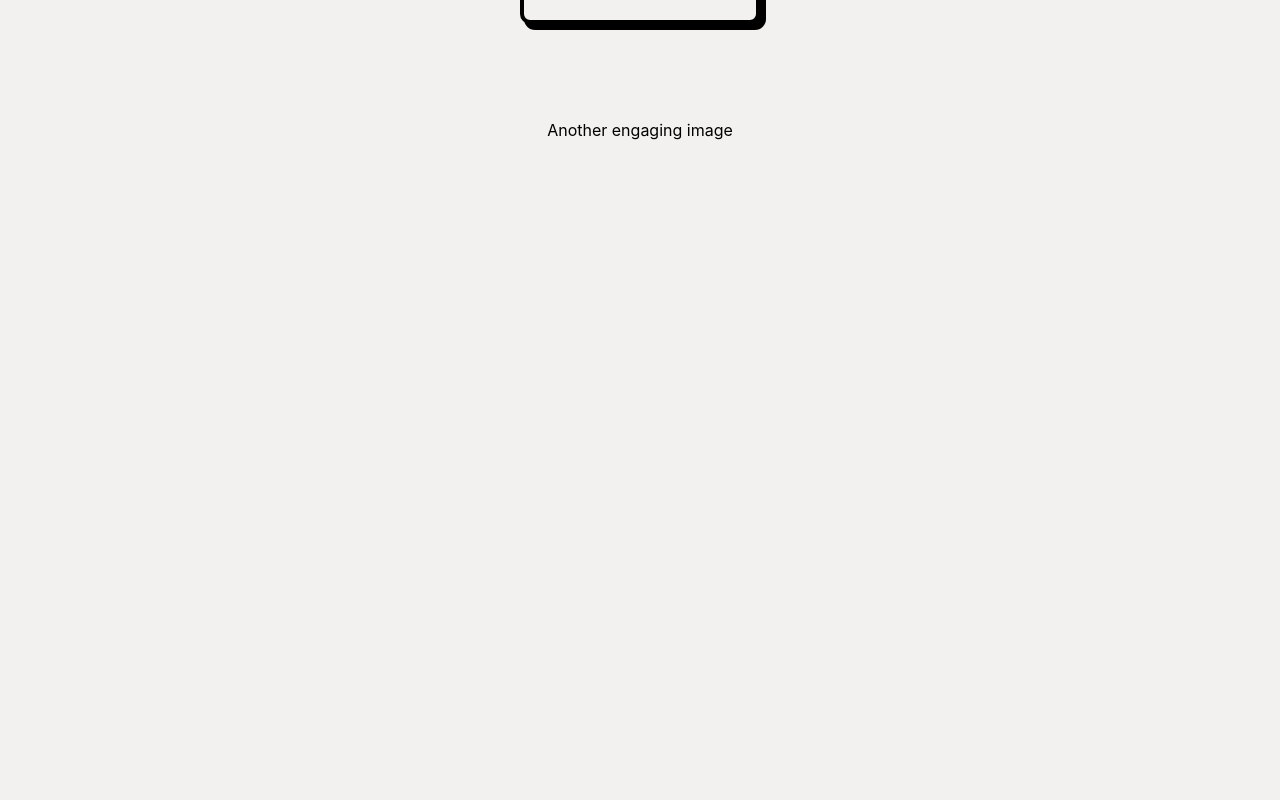
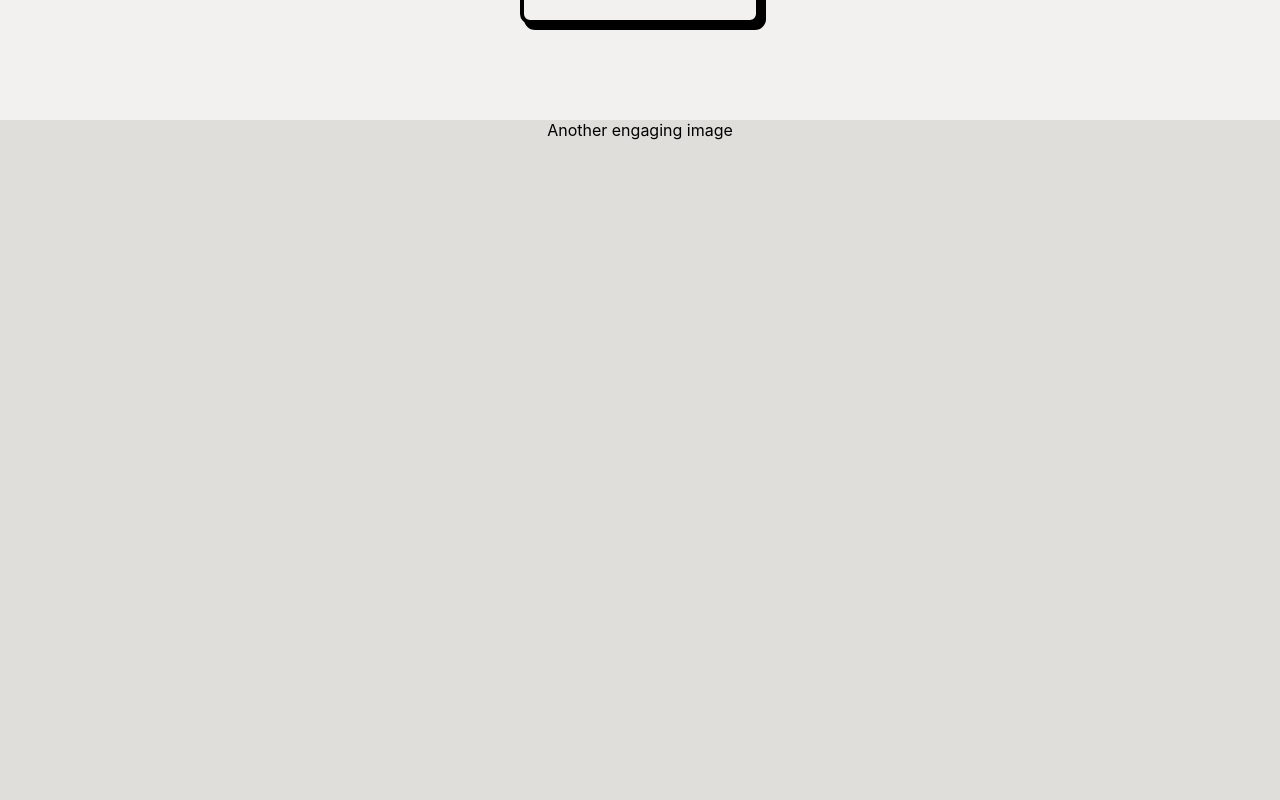
Before and after one commit to Funk3/jobscript, a React (Create React App) app in the folder client/: page / in a window 1280 px wide. Shown: the part 1800-2600 px from the top of the page. Built offline with nearby package versions, Linux system fonts and the light colour scheme.

Commit message:
Change background colours

```diff
--- a/client/src/styles/App.scss
+++ b/client/src/styles/App.scss
@@ -393,6 +393,7 @@ input:focus {
 }
 
 .landing-bottom {
+  background-color: rgb(223, 222, 219);
   height: 50rem;
   display: flex;
   flex-direction: column;
```
